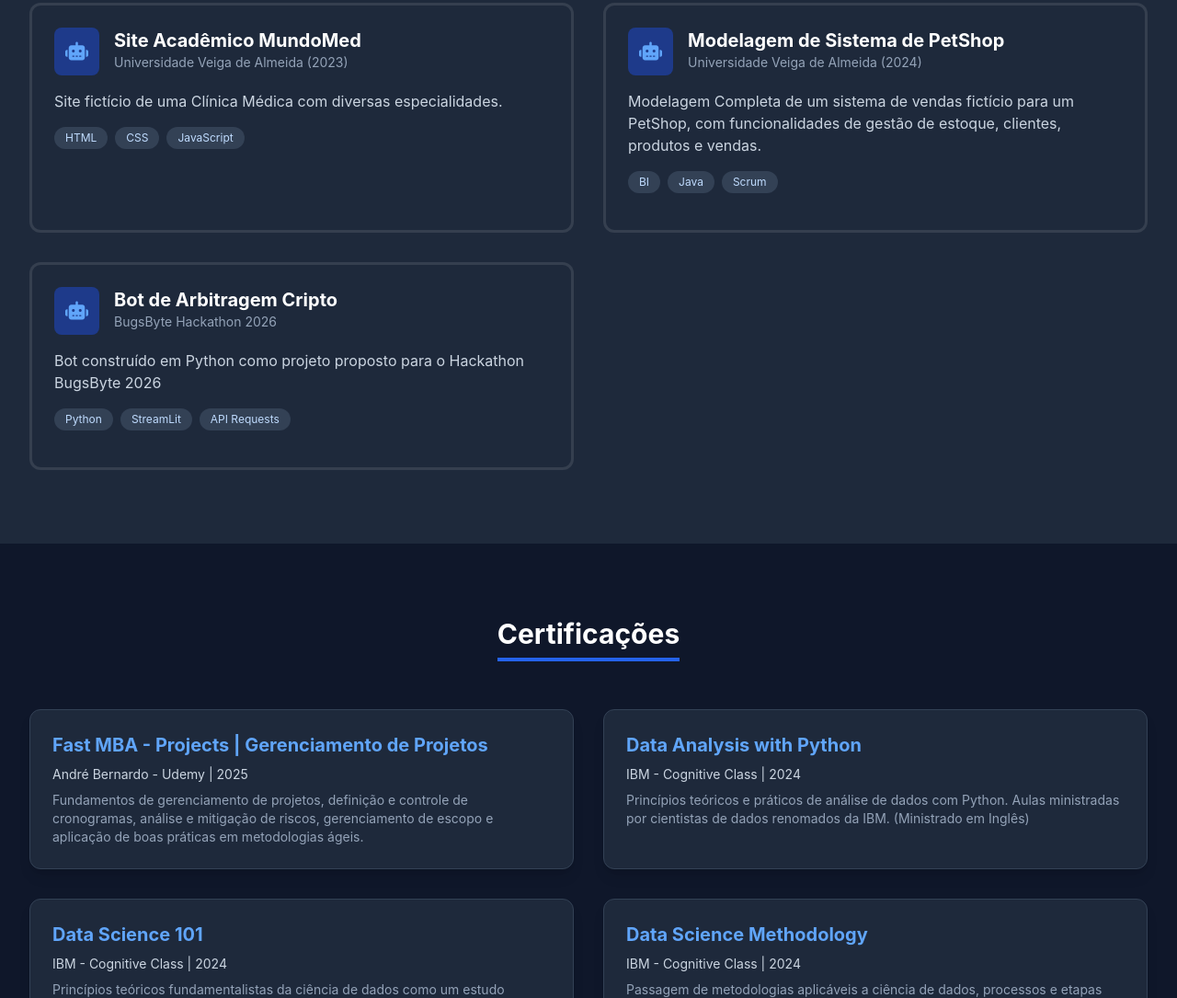
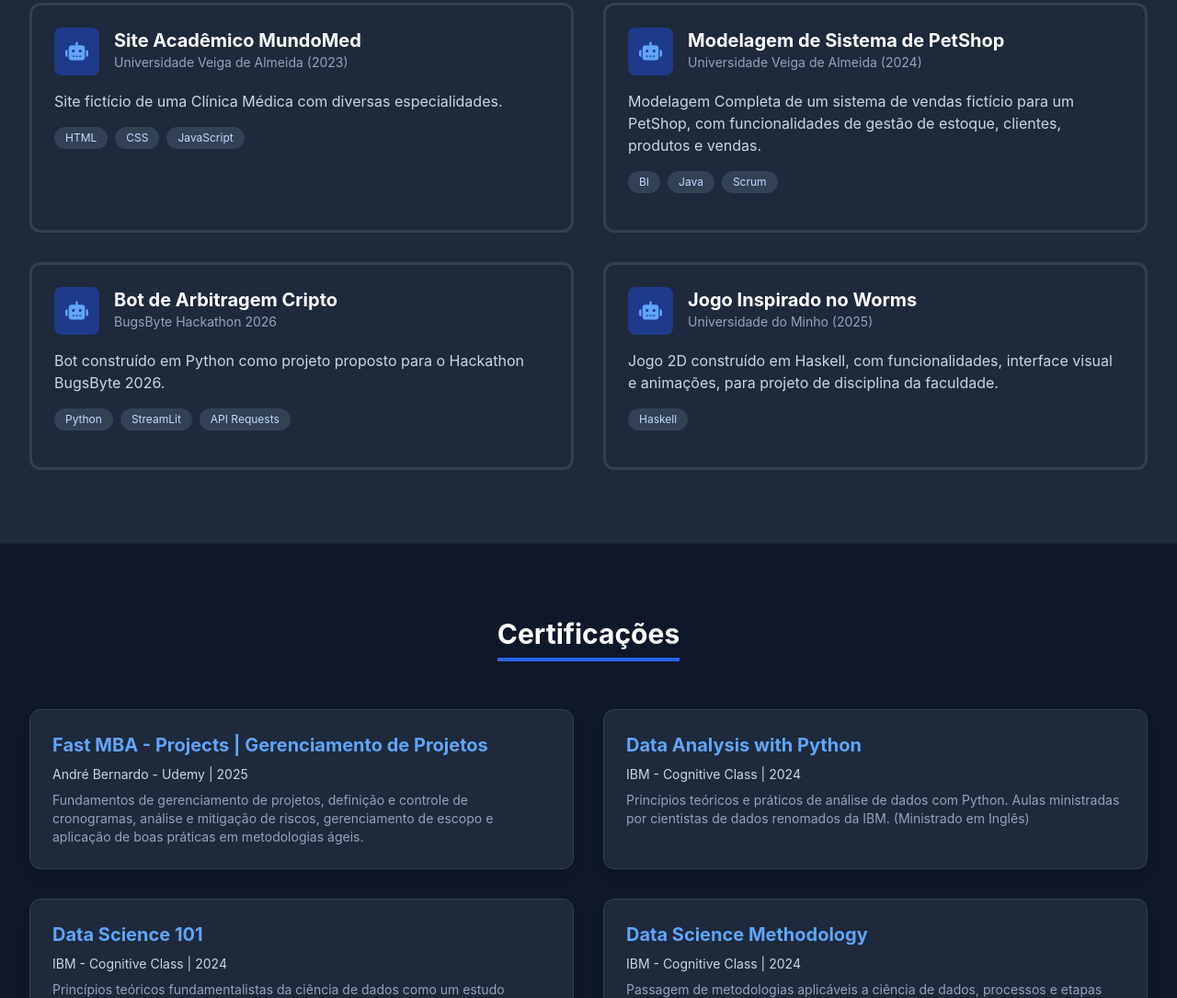
Before and after one commit to deboniarthur/portfolio, a plain HTML site: page index.html in a window 1280 px wide. Shown: the part 4901-5986 px from the top of the page at 92% size. Drawn offline with nearby package versions, Linux system fonts and the light colour scheme.

Commit message:
projects update v2

```diff
--- a/index.html
+++ b/index.html
@@ -566,9 +566,23 @@
                                     <p class="text-slate-400 text-sm">BugsByte Hackathon 2026</p>
                                 </div>
                             </div>
-                            <p class="text-slate-300 mb-4"><span class="lang-pt">Bot construído em Python como projeto proposto para o Hackathon BugsByte 2026</span><span class="lang-en">Bot built in Python as a proposed project for the BugsByte 2026 Hackathon.</span><span class="lang-es">Bot desarrollado en Python como proyecto propuesto para el Hackathon BugsByte 2026.</span></p>
+                            <p class="text-slate-300 mb-4"><span class="lang-pt">Bot construído em Python como projeto proposto para o Hackathon BugsByte 2026.</span><span class="lang-en">Bot built in Python as a proposed project for the BugsByte 2026 Hackathon.</span><span class="lang-es">Bot desarrollado en Python como proyecto propuesto para el Hackathon BugsByte 2026.</span></p>
                             <div class="flex flex-wrap gap-2 mb-4">
                                 <span class="bg-slate-700 text-blue-200 text-xs px-3 py-1 rounded-full">Python</span><span class="bg-slate-700 text-blue-200 text-xs px-3 py-1 rounded-full">StreamLit</span><span class="bg-slate-700 text-blue-200 text-xs px-3 py-1 rounded-full">API Requests</span>
+                            </div>
+                        </div>
+
+                        <div class="project-item rounded-xl p-6">
+                            <div class="flex items-start mb-4">
+                                <div class="bg-blue-900 p-3 rounded-lg mr-4"><i class="fas fa-robot text-blue-400 text-xl"></i></div>
+                                <div>
+                                    <h4 class="text-xl font-bold text-white"><span class="lang-pt">Jogo Inspirado no Worms</span><span class="lang-en">Game inspired by Worms</span><span class="lang-es">Juego inspirado en Worms</span></h4>
+                                    <p class="text-slate-400 text-sm">Universidade do Minho (2025)</p>
+                                </div>
+                            </div>
+                            <p class="text-slate-300 mb-4"><span class="lang-pt">Jogo 2D construído em Haskell, com funcionalidades, interface visual e animações, para projeto de disciplina da faculdade. </span><span class="lang-en">A 2D game built in Haskell, with functionalities, visual interface, and animations, for a college course project.</span><span class="lang-es">Un juego en 2D desarrollado en Haskell, con funcionalidades, interfaz visual y animaciones, para un proyecto de curso universitario.</span></p>
+                            <div class="flex flex-wrap gap-2 mb-4">
+                                <span class="bg-slate-700 text-blue-200 text-xs px-3 py-1 rounded-full">Haskell</span>
                             </div>
                         </div>
 
```
